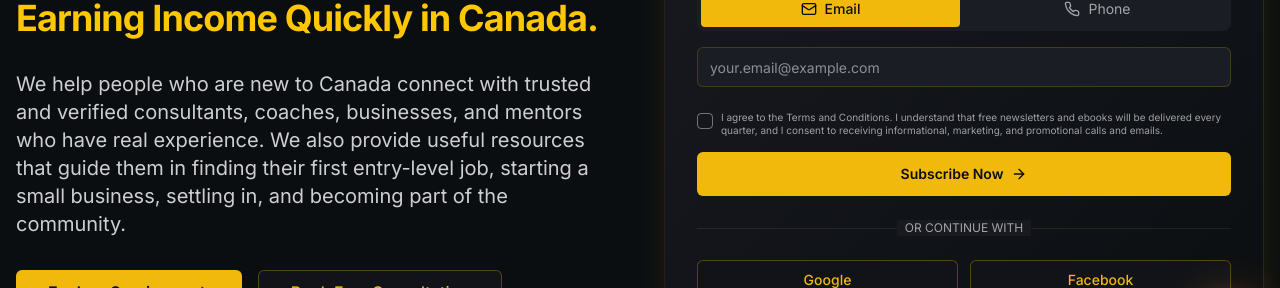
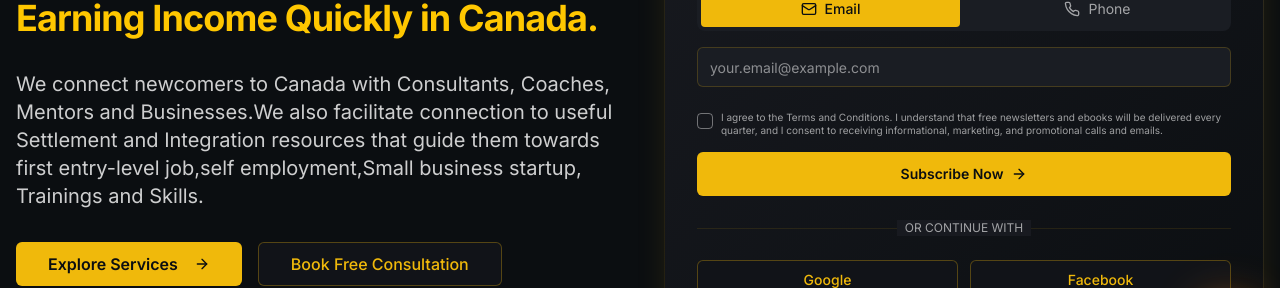
Before and after one commit to prabhakarsrivastav/ConnectCananda-WEB, a React (Vite) app: page / in a window 1280 px wide. Shown: the part 347-635 px from the top of the page. Built offline with nearby package versions, Linux system fonts and the light colour scheme; no server answers.

Commit message:
first commit

```diff
--- a/src/components/Hero.tsx
+++ b/src/components/Hero.tsx
@@ -66,7 +66,7 @@
           </h1>
 
           <p className="text-lead text-white/80">
-            We help people who are new to Canada connect with trusted and verified consultants, coaches, businesses, and mentors who have real experience. We also provide useful resources that guide them in finding their first entry-level job, starting a small business, settling in, and becoming part of the community.          </p>
+            We connect newcomers to Canada with Consultants, Coaches, Mentors and Businesses.We also facilitate connection to useful Settlement and Integration resources that guide them towards first entry-level job,self employment,Small business startup, Trainings and Skills.          </p>
 
           <div className="flex flex-col sm:flex-row gap-4">
             <Button
```
